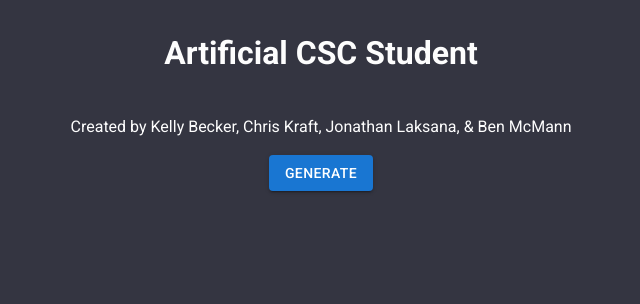
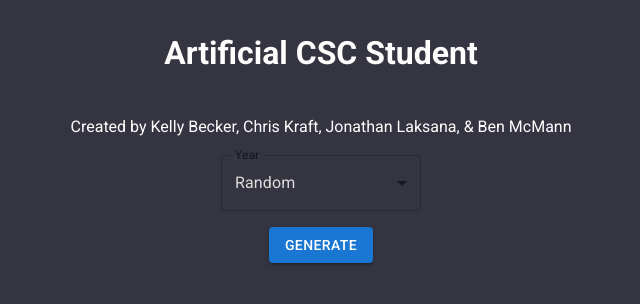
Before and after one commit to bbmcmann/CSC482Final, a React (Vite) app in the folder client/: page / in a window 1280 px wide. Shown: the top 304 px of the page, without its empty margins (319-959 px from the left). Built offline with nearby package versions, Linux system fonts and the light colour scheme.

Commit message:
year select on client

```diff
--- a/client/src/App.tsx
+++ b/client/src/App.tsx
@@ -1,5 +1,6 @@
+import { FormControl, InputLabel, MenuItem, Select } from "@mui/material";
 import Button from "@mui/material/Button";
-import { useState } from "react";
+import { useRef, useState } from "react";
 import "./App.css";
 import Biography from "./components/Biography";
 import Resume, { ResumeProps } from "./components/Resume";
@@ -7,10 +8,13 @@ import Resume, { ResumeProps } from "./components/Resume";
 function App() {
   const [bio, setBio] = useState<string | undefined>();
   const [resume, setResume] = useState<ResumeProps | undefined>();
+  const yearRef = useRef<HTMLSelectElement>();
 
   const onClick = async () => {
     try {
-      const response = await fetch("http://localhost:5000/generate");
+      const response = await fetch(
+        "http://localhost:5000/generate?year=" + yearRef.current?.value
+      );
       const data = await response.json();
       setBio(data.bio);
       setResume(data.resume);
@@ -25,6 +29,25 @@ function App() {
       <span>
         Created by Kelly Becker, Chris Kraft, Jonathan Laksana, & Ben McMann
       </span>
+      <FormControl>
+        <InputLabel id="year-label">Year</InputLabel>
+        <Select
+          labelId="year-label"
+          defaultValue={6}
+          inputRef={yearRef}
+          label="Year"
+          variant="outlined"
+          color="primary"
+          sx={{ width: 200, color: "#ddd" }}
+        >
+          <MenuItem value={1}>1</MenuItem>
+          <MenuItem value={2}>2</MenuItem>
+          <MenuItem value={3}>3</MenuItem>
+          <MenuItem value={4}>4</MenuItem>
+          <MenuItem value={5}>Graduate</MenuItem>
+          <MenuItem value={6}>Random</MenuItem>
+        </Select>
+      </FormControl>
       <Button variant="contained" onClick={onClick}>
         Generate
       </Button>
--- a/client/src/components/Resume.tsx
+++ b/client/src/components/Resume.tsx
@@ -11,6 +11,7 @@ import { useEffect, useState } from "react";
 import { getVariantStd } from "./resumeStyles";
 
 export type ResumeProps = {
+  year: number;
   name: string;
   email: string;
   phone: string;
@@ -26,7 +27,6 @@ export type ResumeProps = {
   };
   experience: {
     company: string;
-    location: string;
     position: string;
     start: string;
     end: string;
@@ -126,9 +126,6 @@ export default function Resume(props: ResumeProps) {
                       <Text style={styles?.sectionSubTitle}>
                         {exp.position}
                       </Text>
-                      <Text style={styles?.sectionContentText}>
-                        {exp.location}
-                      </Text>
                     </View>
                     <View style={styles?.rowSec}>
                       <Text style={styles?.sectionContentText}>
```
Also changed, not shown: 1 other file (tests, documents, lock files or other folders).
